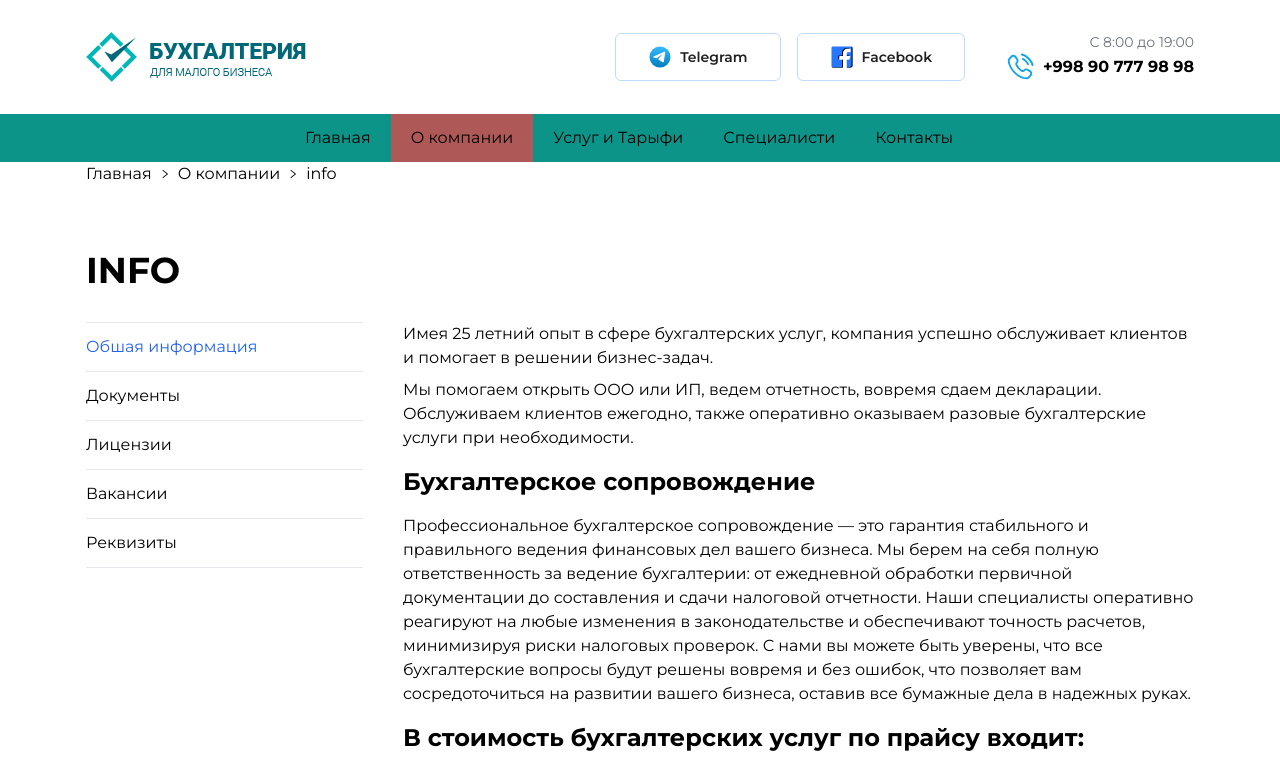
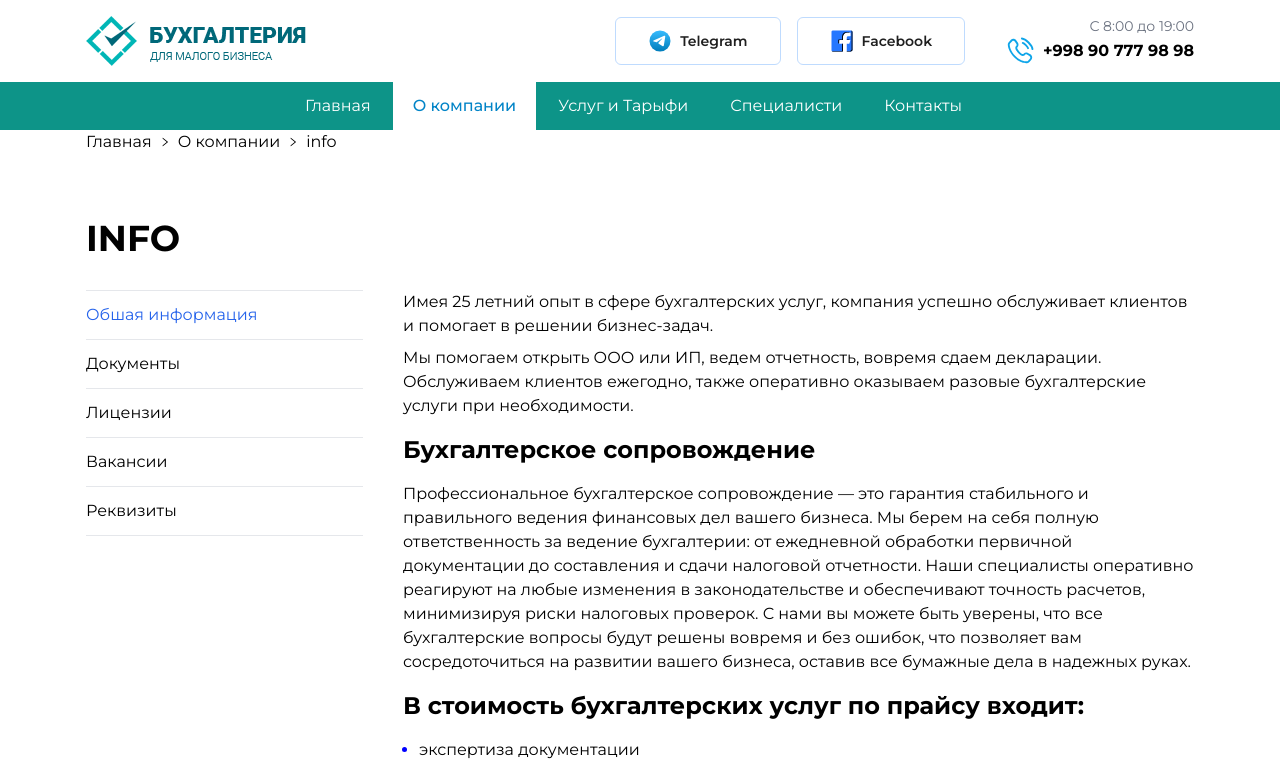
Before and after one commit to BehruzbekBotirovich/Accounting, a Vue app: page /about in a window 1280 px wide. Shown: the top 765 px of the page. Built offline with nearby package versions, Linux system fonts and the light colour scheme.

Commit message:
navbar modified

```diff
--- a/src/components/HeaderMain.vue
+++ b/src/components/HeaderMain.vue
@@ -1,5 +1,5 @@
 <template>
-    <header class="main-container flex items-center justify-between py-8">
+    <header class="main-container flex items-center justify-between py-4">
         <div> <img src="../assets/images/logo.png" alt=""> </div>
         <div class="flex items-center ">
             <a-button type=""
@@ -57,20 +57,22 @@
     <div class="bg-teal-600  sticky z-30" style="top: -1px;">
         <nav class="main-container flex justify-center">
             <ul class="navbar" style="width: 710px;">
-                <li :class="{ active: activeSection === 'main' }" key="1">
+                <li :class="{ active: $route.path === '/' && activeSection === '' }">
                     <RouterLink to="/">Главная </RouterLink>
                 </li>
-                <li :class="{ active: activeSection === 'about' }" key="2">
-                    <router-link to="/about">О компании</router-link>
+                <router-link to="/about">
+                    <li @click="activeAbout" :class="{ active: $route.path === '/about' }">
+                        О компании </li>
+                </router-link>
+
+                <li :class="{ active: activeSection === 'tarifs' }" @click.prevent="navigateAndScroll('tarifs')">
+                    Услуг и Тарыфи
                 </li>
-                <li :class="{ active: activeSection === 'tarifs' }" key="3">
-                    <a @click.prevent="navigateAndScroll('tarifs')" href="#">Услуг и Тарыфи</a>
+                <li :class="{ active: activeSection === 'experts' }" @click.prevent="navigateAndScroll('experts')">
+                    Специалисти
                 </li>
-                <li :class="{ active: activeSection === 'experts' }" key="4">
-                    <a @click.prevent="navigateAndScroll('experts')" href="#">Специалисти</a>
-                </li>
-                <li :class="{ active: activeSection === 'contacts' }" key="6">
-                    <a @click.prevent="navigateAndScroll('contacts')" href="#"> Контакты</a>
+                <li :class="{ active: activeSection === 'contacts' }" @click.prevent="navigateAndScroll('contacts')">
+                    Контакты
                 </li>
             </ul>
 
@@ -82,10 +84,11 @@
 </template>
 
 <script setup>
+import { useRouter, useRoute } from 'vue-router';
+import { ref, onMounted, onUnmounted } from 'vue';
 
-import { useRouter } from 'vue-router';
-import { ref, onMounted, onUnmounted } from 'vue';
 const router = useRouter();
+const route = useRoute();
 const activeSection = ref('');
 
 const scrollTo = (elementId) => {
@@ -98,14 +101,17 @@ const scrollTo = (elementId) => {
 
 const navigateAndScroll = (elementId) => {
     router.push('/').then(() => {
-        // Ожидаем завершения перехода по маршруту, затем выполняем прокрутку
         scrollTo(elementId);
     });
 };
+const handleScroll = () => {
+    const sections = ['main', 'tarifs', 'experts', 'contacts'];
+    const scrollPosition = window.scrollY + window.innerHeight / 2;
 
-const handleScroll = () => {
-    const sections = ['main', 'tarifs', 'experts', 'contacts', 'about'];
-    const scrollPosition = window.scrollY + window.innerHeight / 2;
+    if (router.path === '/about') {
+        activeSection.value === ''
+    } else {
+
 
         for (const section of sections) {
             const element = document.getElementById(section);
@@ -117,30 +123,46 @@ const handleScroll = () => {
                 }
             }
         }
+    }
+    // If no section is active, set activeSection to empty (default for main page)
+    // if (route.path === '/' && activeSection.value === '') {
+    //     activeSection.value = '';
+    // }
 };
-
 
 onMounted(() => {
     window.addEventListener('scroll', handleScroll);
-    handleScroll(); // To set the active section on initial load
+    handleScroll(); // Set the active section on initial load
 });
 
 onUnmounted(() => {
     window.removeEventListener('scroll', handleScroll);
 });
+const activeAbout = () => {
+    activeSection.value = ''
+}
 </script>
 
 <style scoped>
-.active {
-    background: #af5858;
-
-}
-
 .navbar {
+    gap: 2px;
     display: flex;
     align-items: center;
 }
-   .navbar>li{
+
+.navbar li {
     padding: 12px 20px;
+    cursor: pointer;
+}
+
+.navbar li:not(.active) {
+    color: white;
+}
+
+.active,
+.navbar li:hover {
+    background: #ffffff;
+    color: #0284c7;
+    font-weight: 500;
 }
 </style>
--- a/src/pages/about/AboutPage.vue
+++ b/src/pages/about/AboutPage.vue
@@ -1,12 +1,12 @@
 <template>
-    <div class="main-container" id="about">
+    <div class="main-container">
 
-        <h1 class="flex items-center gap-2">Главная
+        <h1 class="flex items-center gap-2" >Главная
             <RightOutlined style="font-size: 10px;" /> О компании
             <RightOutlined style="font-size: 10px;" />
             {{ selectedItem }}
         </h1>
-        <h1 class=" text-4xl font-bold uppercase mt-16" id="tarifs"> {{ selectedItem }} </h1>
+        <h1 class=" text-4xl font-bold uppercase mt-16" > {{ selectedItem }} </h1>
         <div class="flex  pt-8 pb-16">
             <!-- navbar -->
             <div class="w-1/4  rounded-s-xl ">
@@ -20,8 +20,8 @@
 
                     <li class="py-3  border-b" @click="selectedItem = 'litsense'"
                         :class="{ 'text-blue-600': selectedItem == 'litsense' }">Лицензии </li>
-                    <li class="py-3  border-b" @click="selectedItem = 'vacancy'"
-                        :class="{ 'text-blue-600': selectedItem == 'vacancy' }">Вакансии </li>
+                    <li class="py-3  border-b" @click="selectedItem = 'litsense'"
+                        :class="{ 'text-blue-600': selectedItem == 'vacansy' }">Вакансии </li>
                     <li class="py-3  border-b" @click="selectedItem = 'rec'"
                         :class="{ 'text-blue-600': selectedItem == 'rec' }">Реквизиты </li>
 
@@ -59,6 +59,9 @@ import Consultation from '../home/components/Consultation.vue';
 import { ref } from 'vue';
 import { RightOutlined } from '@ant-design/icons-vue'
 const selectedItem = ref('info')
+
+
+
 </script>
 
 <style scoped>
--- a/src/pages/home/HomePage.vue
+++ b/src/pages/home/HomePage.vue
@@ -1,15 +1,15 @@
 <template>
-    <div>
+    <div id="main">
         <IntroPage></IntroPage>
         <AboutServises></AboutServises>
         <Consultation></Consultation>
-        <Tarifs></Tarifs>
-        <Experts />
-        <Comments />
-        <Banner2 />
-        <Questions />
-        <Map />
     </div>
+    <Tarifs></Tarifs>
+    <Experts />
+    <Comments />
+    <Banner2 />
+    <Questions />
+    <Map />
 </template>
 
 <script setup>
--- a/src/pages/home/components/IntroPart.vue
+++ b/src/pages/home/components/IntroPart.vue
@@ -1,7 +1,8 @@
 <template>
-    <div class="bg-blue-500 py-14" id="main">
-        <div class="main-container flex gap-10" id="main">
-            <div class="w-1/2 space-y-8 text-white">
+    <div ></div>
+    <div class="bg-blue-500 py-10" >
+        <div class="main-container flex gap-10" >
+            <div class="w-1/2 space-y-8 text-white" >
                 <h1 class="text-5xl font-bold">БУХГАЛТЕРСКИЙ АУТСОРСИНГ </h1>
                 <p class="font-thin text-4xl">экспертного уровня с оплатой
                     только за выполненные
--- a/src/pages/home/components/Tarifs.vue
+++ b/src/pages/home/components/Tarifs.vue
@@ -1,7 +1,7 @@
 <template>
 
-    <h1 class="main-container text-4xl font-bold uppercase mt-16"  id="tarifs">Тарифы и входящие в них услуги </h1>
-    <div class="flex main-container pt-8 pb-16">
+    <h1 class="main-container text-4xl font-bold uppercase mt-16"  >Тарифы и входящие в них услуги </h1>
+    <div class="flex main-container pt-8 pb-16" id="tarifs">
         <!-- navbar -->
         <div class="w-1/3 bg-blue-900 text-white  rounded-s-xl ">
             <ul class="tarif-list  rounded-s-xl ">
--- a/src/router/index.js
+++ b/src/router/index.js
@@ -1,6 +1,7 @@
 import { createRouter, createWebHistory } from 'vue-router'
-import HomePage from '@/pages/home/HomePage.vue'
-import AboutPage from '@/pages/about/AboutPage.vue'
+const HomePage = () => import('@/pages/home/HomePage.vue');
+const AboutPage = () => import('@/pages/about/AboutPage.vue');
+
 const router = createRouter({
   history: createWebHistory(import.meta.env.BASE_URL),
   routes: [
```
Lines whose indentation alone changed are shown as unchanged.
